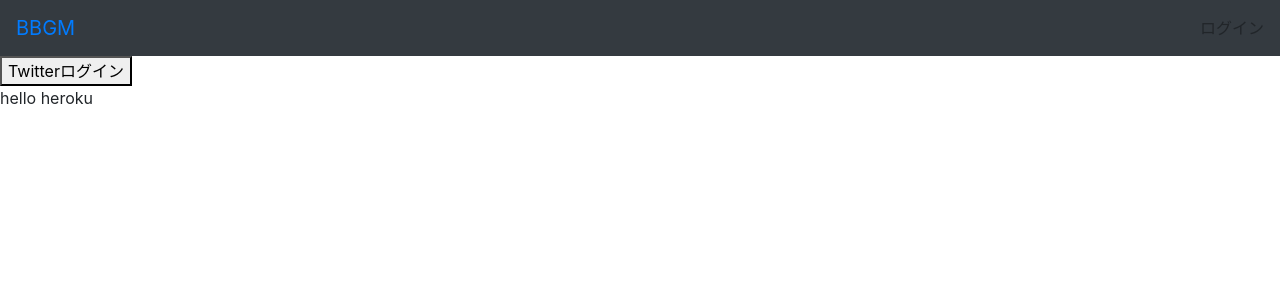
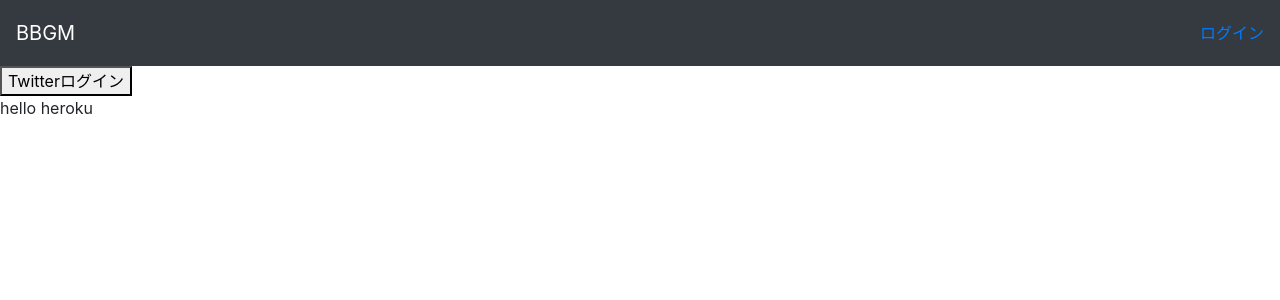
Before and after one commit to chirol/Botch, a Django app: page /login/ in a window 1280 px wide. Shown: the top 300 px of the page. Run offline with Django 3.2, Linux system fonts and the light colour scheme; the visitor is signed in with stand-in values (Sample User, id 1); some libraries are stand-ins or nearby versions.

Commit message:
navbar brand rogin add url

```diff
--- a/templates/boardgame_matching/base.html
+++ b/templates/boardgame_matching/base.html
@@ -15,13 +15,13 @@
     <body>
         <nav class ="navbar navbar-dark bg-dark base-navbar">
             <span class ="navbar-brand">
-            <a href={% url 'social:begin' 'twitter' %}>BBGM</a>
+            <a class='navbar-brand' href={% url 'user_auth:top' %}>BBGM</a>
             </span>
 
         {% if user.access_token.screen_name %}
         {{ user.access_token.screen_name }}
         {% else %}
-        ログイン
+        <a href={% url 'social:begin' 'twitter' %}>ログイン</a>
         {% endif %}
 
 
```
